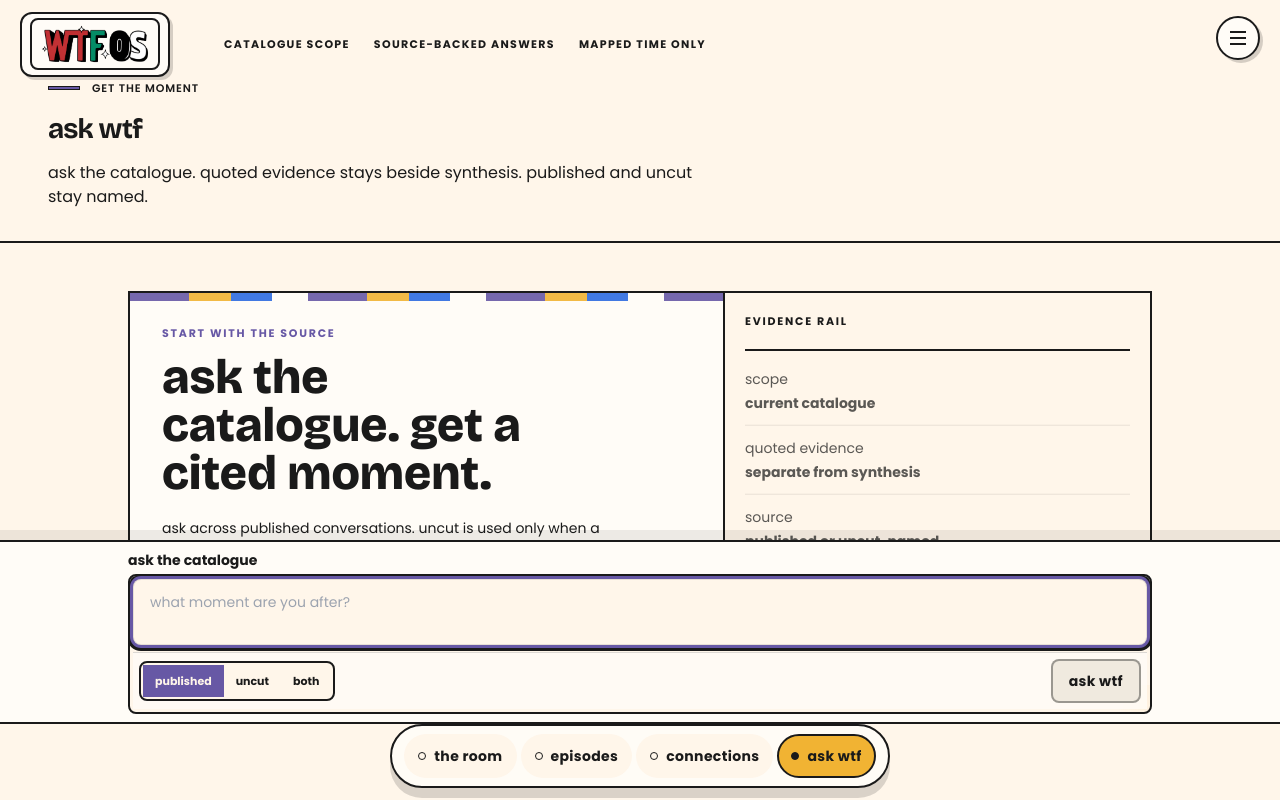
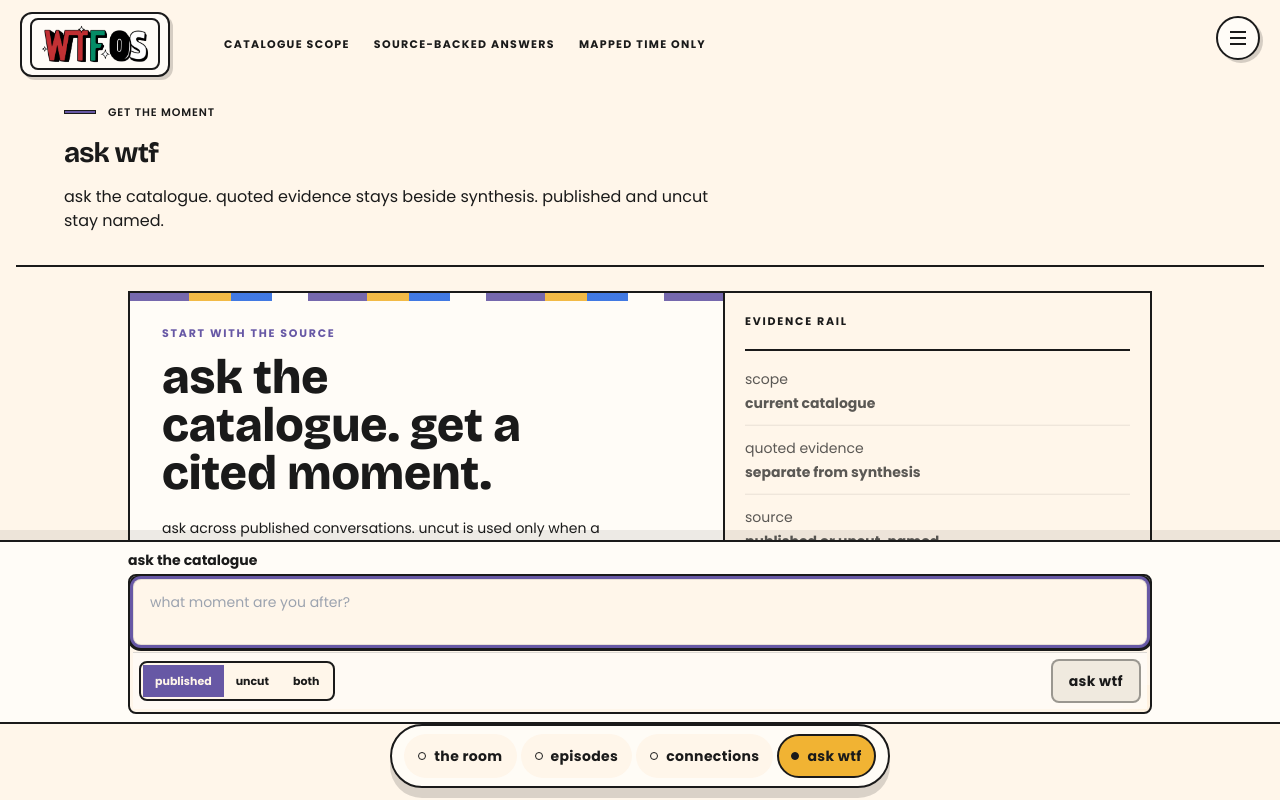
Before and after one commit to Sheshiyer/wtfmedia, a Next.js app in the folder web/: page /chat in a window 1280 px wide. Built offline with nearby package versions, Linux system fonts and the light colour scheme.

Commit message:
fix: scroll chat header with conversation

```diff
--- a/web/components/domain/public/ConversationThread.tsx
+++ b/web/components/domain/public/ConversationThread.tsx
@@ -1,5 +1,6 @@
 "use client";
 
+import type { ReactNode } from "react";
 import { useEffect, useRef } from "react";
 import Link from "next/link";
 import ReactMarkdown from "react-markdown";
@@ -35,12 +36,15 @@ export interface ConversationThreadProps {
   messages: Message[];
   loading: boolean;
   onRetry: () => void;
+  /** Optional page intro that should scroll with the conversation content. */
+  header?: ReactNode;
 }
 
 export function ConversationThread({
   messages,
   loading,
   onRetry,
+  header,
 }: ConversationThreadProps) {
   const messagesEndRef = useRef<HTMLDivElement>(null);
   const scrollContainerRef = useRef<HTMLDivElement>(null);
@@ -73,11 +77,11 @@ export function ConversationThread({
       ref={scrollContainerRef}
       className="min-h-0 flex-1 overflow-y-auto px-4 pb-60 pt-4 sm:pb-52 sm:pt-6"
       data-testid="conversation-thread"
-      role="log"
-      aria-label="Conversation"
-      aria-live="polite"
       tabIndex={0}
     >
+      {header}
+
+      <div role="log" aria-label="Conversation" aria-live="polite">
         {messages.length === 0 ? (
         <div
           className="mx-auto flex w-full max-w-5xl items-center py-4 sm:min-h-[28rem] sm:py-6"
@@ -218,5 +222,6 @@ export function ConversationThread({
             </div>
           )}
       </div>
+    </div>
   );
 }
--- a/web/components/domain/public/MigratedChatPage.tsx
+++ b/web/components/domain/public/MigratedChatPage.tsx
@@ -161,6 +161,12 @@ function ChatInner() {
 
   return (
     <div className="flex h-[calc(100vh-3rem)] min-h-0 flex-col bg-canvas">
+      {/* Conversation */}
+      <ConversationThread
+        messages={messages}
+        loading={loading}
+        onRetry={retry}
+        header={
           <WorkspaceHeader
             eyebrow="get the moment"
             title="ask wtf"
@@ -175,12 +181,7 @@ function ChatInner() {
               </div>
             }
           />
-
-      {/* Conversation */}
-      <ConversationThread
-        messages={messages}
-        loading={loading}
-        onRetry={retry}
+        }
       />
 
       {/* Composer */}
```
Also changed, not shown: 1 other file (tests, documents, lock files or other folders). Lines whose indentation alone changed are shown as unchanged.
